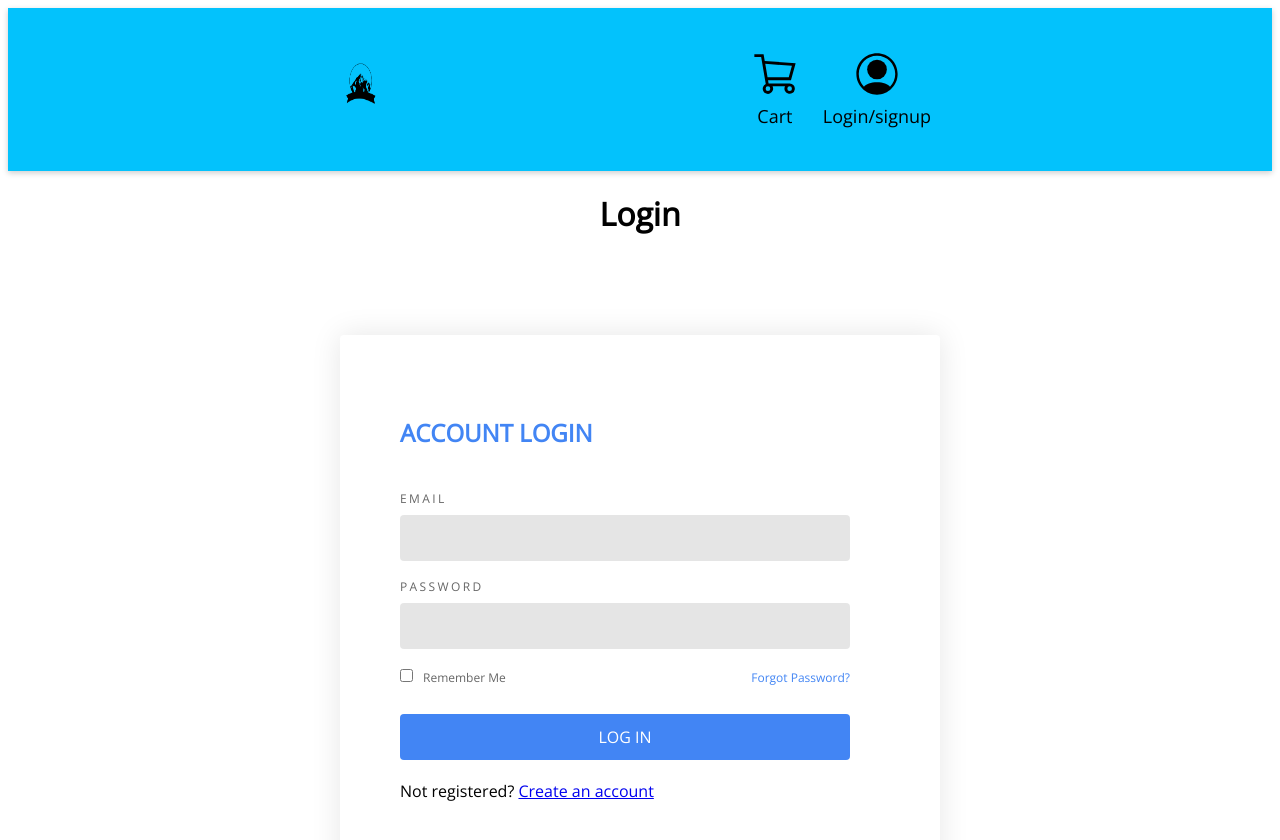
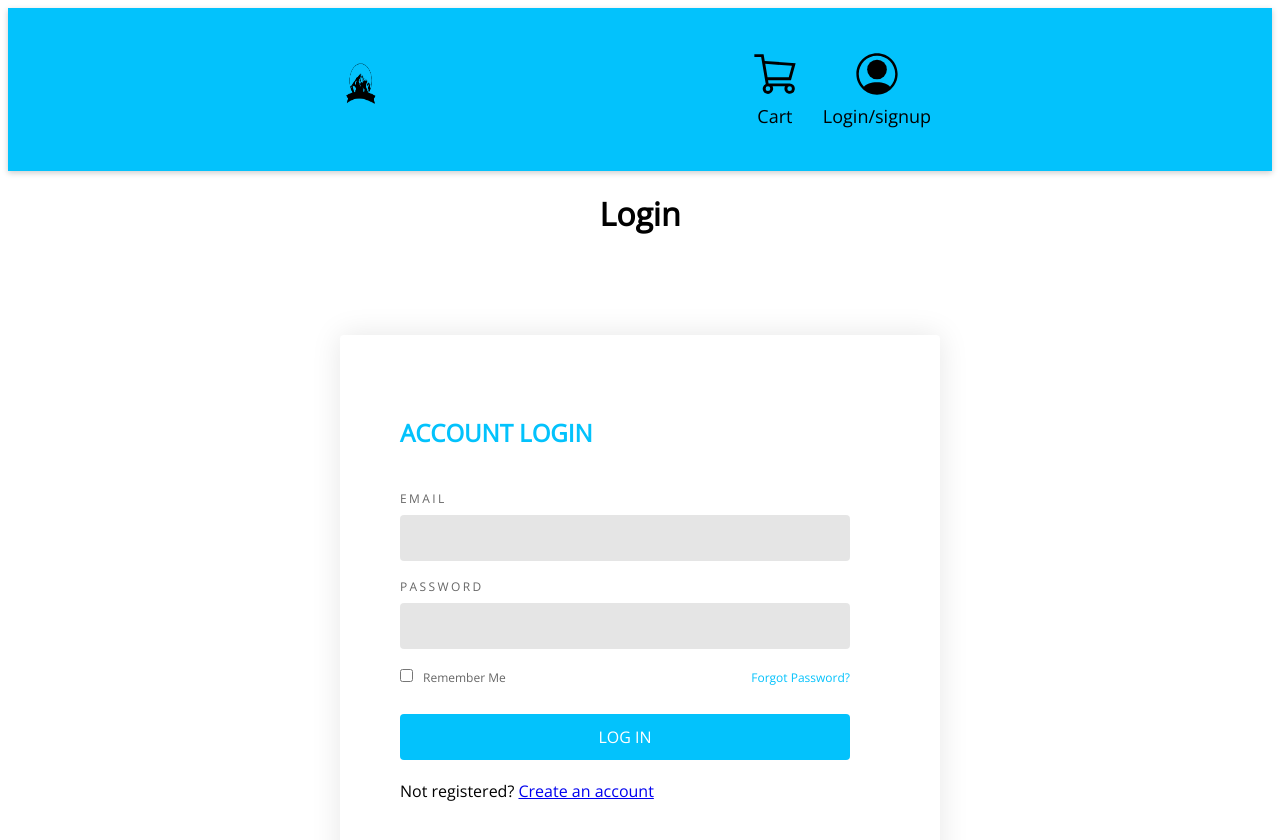
Before and after one commit to stevsal/Rakenduste-prog, a React app: page /login in a window 1280 px wide. Shown: the top 840 px of the page. Built offline with nearby package versions, Linux system fonts and the light colour scheme.

Commit message:
made some css changes to items and itempages

```diff
--- a/public/styles.css
+++ b/public/styles.css
@@ -51,8 +51,8 @@
 
 }
 .item img{
-  width: 350px;
-  height: 350px;
+  width: 100%;
+  height: 300px;
 }
 
 .item__name{
@@ -70,8 +70,8 @@
   padding: 40px 20px;
 }
 .item_container img{
-  width: 350px;
-  height: 350px;
+  width: 30%;
+  height: 30%;
 }
 
 .items-header-wrapper{
--- a/src/pages/loginform.css
+++ b/src/pages/loginform.css
@@ -41,7 +41,7 @@
    left: 50%;
    width: 30px;
    height: 4px;
-   background: #4285F4;
+   background: #03c2fc;
    transform: translate(-50%, -50%);
  }
  .form-toggle:before {
@@ -103,7 +103,7 @@
  }
  .form-group button {
    outline: none;
-   background: #4285F4;
+   background: #03c2fc;
    width: 100%;
    border: 0;
    border-radius: 4px;
@@ -118,7 +118,7 @@
  }
  .two .form-group button {
    background: #FFFFFF;
-   color: #4285F4;
+   color: #03c2fc;
  }
  .form-group .form-remember {
    font-size: 12px;
@@ -132,7 +132,7 @@
    margin: 0 10px 0 0;
  }
  .form-group .form-recovery {
-   color: #4285F4;
+   color: #03c2fc;
    font-size: 12px;
    text-decoration: none;
  }
@@ -157,7 +157,7 @@
    position: absolute;
    top: 0;
    left: 95%;
-   background: #4285F4;
+   background: #03c2fc;
    width: 100%;
    min-height: 100%;
    padding: 60px calc(10% + 60px) 60px 60px;
@@ -198,7 +198,7 @@
  }
  .form-header h1 {
    padding: 4px 0;
-   color: #4285F4;
+   color: #03c2fc;
    font-size: 24px;
    font-weight: 700;
    text-transform: uppercase;
@@ -229,5 +229,5 @@
  }
  .cp-fab {
    background: #FFFFFF !important;
-   color: #4285F4 !important;
+   color: #03c2fc !important;
  }
--- a/src/pages/signupform.css
+++ b/src/pages/signupform.css
@@ -4,7 +4,7 @@
 }
 
 .signupSection {
-  background: url(https://source.unsplash.com/TV2gg2kZD1o/1600x800);
+  background: url(https://www.bmw.com/content/dam/bmw/marketBMWCOM/bmw_com/categories/automotive-life/explained-name-b/exb-07-media-hd.jpg.asset.1565162669773.jpg);
   background-repeat: no-repeat;
   position: absolute;
   top: 50%;
```
